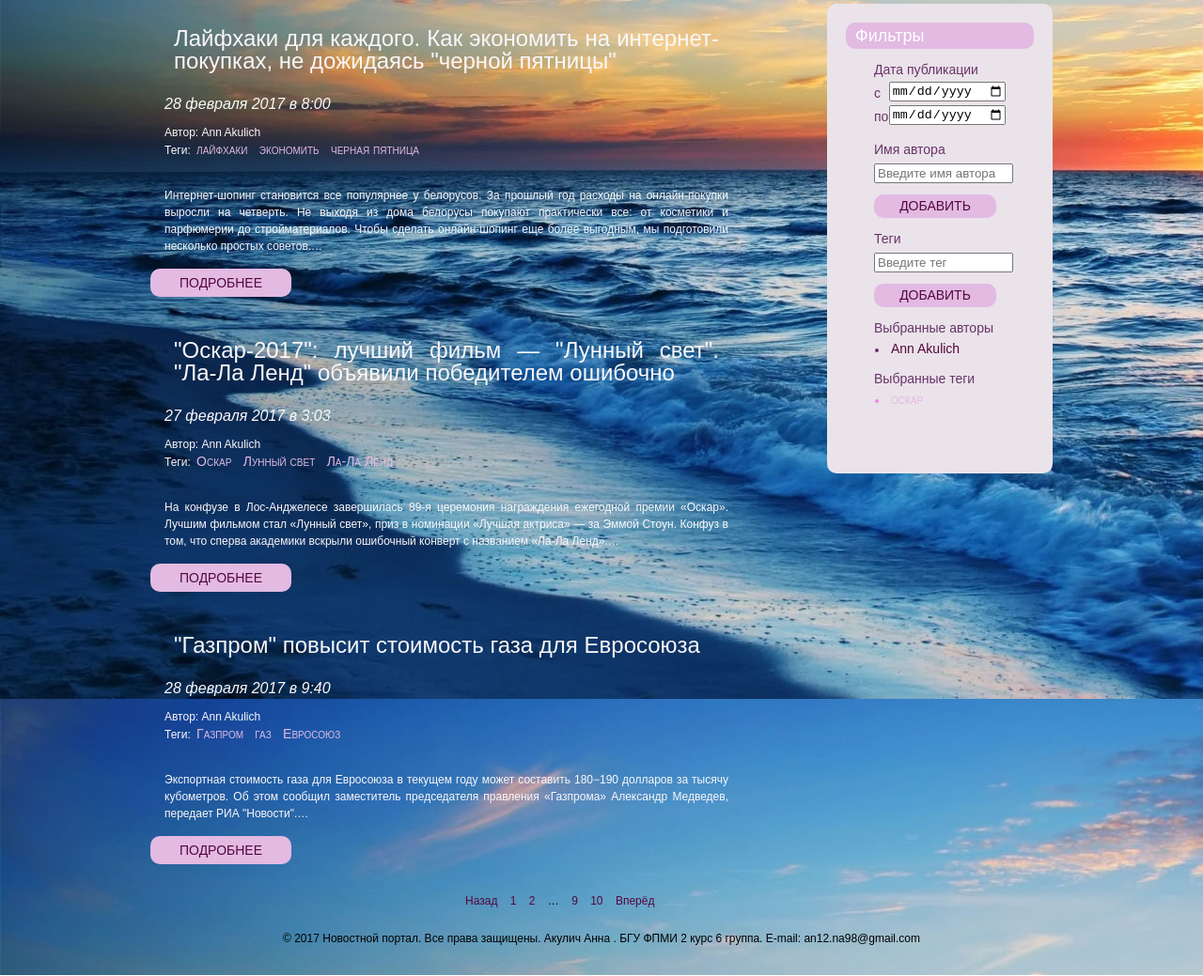
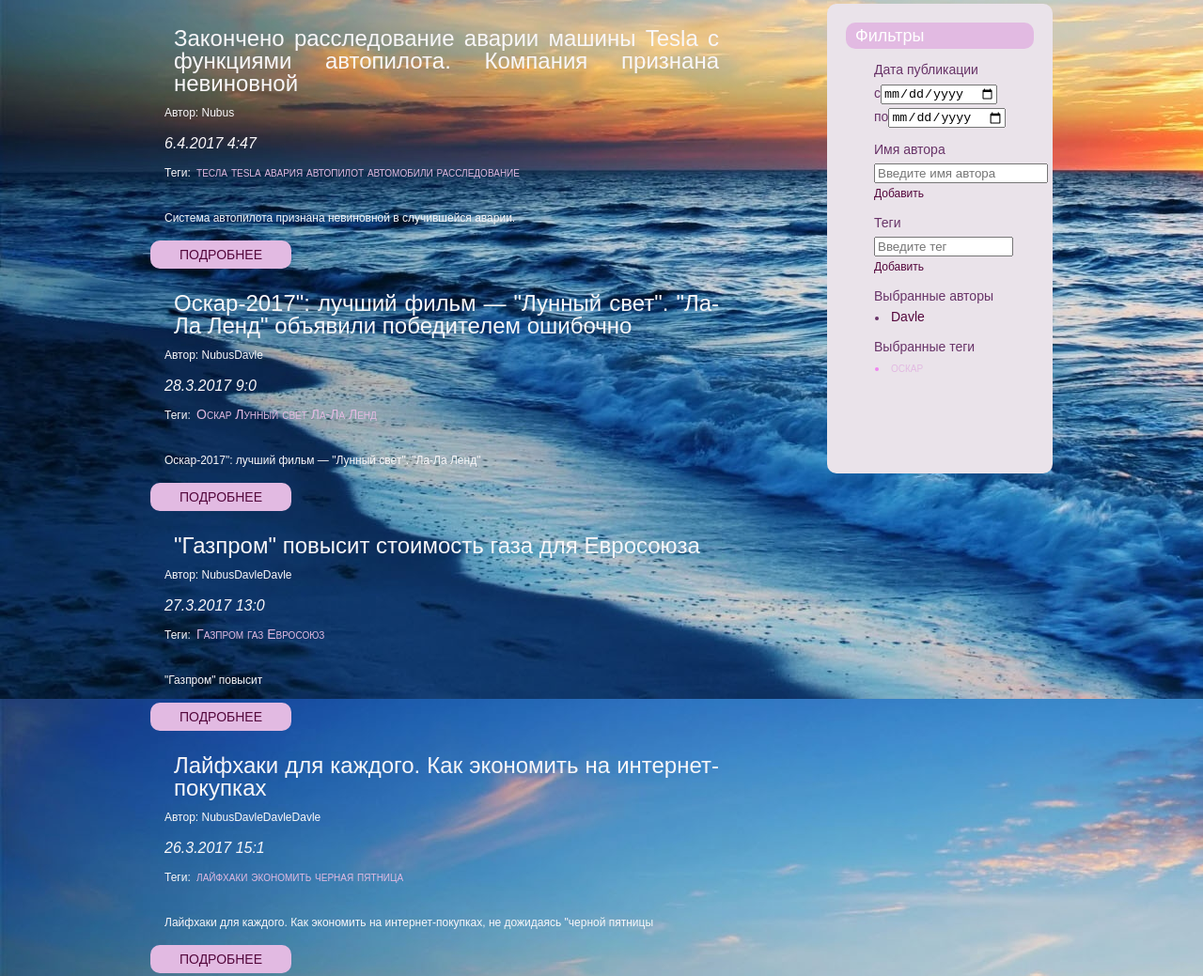
Before and after one commit to AnnShark/AnnAkulich, a plain HTML site: page UI/index.html in a window 1280 px wide. Shown: the part 336-1375 px from the top of the page at 94% size. Drawn offline with Linux system fonts and the light colour scheme.

Commit message:
git add c/up/UI/index.html

```diff
--- a/UI/index.html
+++ b/UI/index.html
@@ -3,12 +3,13 @@
 <head>
     <meta charset="UTF-8">
     <title>News portal</title>
+    <script src ="articles.js"></script>
     <link rel="stylesheet" type="text/css" href="styles.css">
 </head>
 <body>
 <header>
     <div class="user">
-        <div class="name"><p>Ann Akulich</p></div>
+        <div class="name"><p>Гость</p></div>
 
     </div>
     <hgroup>
@@ -16,90 +17,38 @@
         <h2>Актуальные новости</h2>
     </hgroup>
     <nav class="global">
-        <ul>
-            <li><a href=#>Главная</a></li>
-            <li><a href=#>Добавить/Редактировать новость</a></li>
-            <li><a href=#>Выйти</a></li>
+        <ul class = "buttons">
+            <li class = "buttons"><a href=#>Главная</a></li>
+            <li class = "buttons"><a href=#>Добавить/Редактировать новость</a></li>
+            <li class = "buttons"><a class="login"href=#>Выйти</a></li>
         </ul>
     </nav>
 </header>
 <div class="clearfix">
     <div class="content">
-        <article>
-            <header>
-                <h2>Лайфхаки для каждого. Как экономить на интернет-покупках, не дожидаясь "черной пятницы"</h2>
-                <div class="date">28 февраля 2017 в 8:00</div>
-                <footer>
-                    <span>Автор: </span><strong>Ann Akulich</strong>
-                    <span class="newLine">
-                        Теги:
-                        <a class="tags" href=#>лайфхаки</a>
-                        <a class="tags" href=#>экономить</a>
-                        <a class="tags" href=#>черная пятница</a>
-                    </span>
-                </footer>
-            </header>
-            <p>Интернет-шопинг становится все популярнее у белорусов. За прошлый год расходы на онлайн-покупки выросли на четверть. Не выходя из дома белорусы покупают практически все: от косметики и парфюмерии до стройматериалов. Чтобы сделать онлайн-шопинг еще более выгодным, мы подготовили несколько простых советов.&hellip;
-            </p>
-            <div><a class="button" href=#>Подробнее</a></div>
-        </article>
-        <article>
-            <header>
-                <h2>"Оскар-2017": лучший фильм — "Лунный свет". "Ла-Ла Ленд" объявили победителем ошибочно</h2>
-                <div class="date">27 февраля 2017 в 3:03</div>
-                <footer>
-                    <span>Автор: </span><strong>Ann Akulich</strong>
-                    <span class="newLine">
-                        Теги:
-                        <a class="tags" href=#>Оскар</a>
-                        <a class="tags" href=#>Лунный свет</a>
-                        <a class="tags" href=#>Ла-Ла Ленд</a>
-                    </span>
-                </footer>
-            </header>
-            <p>На конфузе в Лос-Анджелесе завершилась 89-я церемония награждения ежегодной премии «Оскар». Лучшим фильмом стал «Лунный свет», приз в номинации «Лучшая актриса» — за Эммой Стоун. Конфуз в том, что сперва академики вскрыли ошибочный конверт с названием «Ла-Ла Ленд».&hellip;
-            </p>
-            <a class="button" href=#>Подробнее</a>
-        </article>
-        <article>
-            <header>
-                <h2>"Газпром" повысит стоимость газа для Евросоюза</h2>
-                <div class="date">28 февраля 2017 в 9:40</div>
-                <footer>
-                    <span>Автор: </span><strong>Ann Akulich</strong>
-                    <span class="newLine">Теги:
-                        <a class="tags" href=#>Газпром</a>
-                        <a class="tags" href=#>газ</a>
-                        <a class="tags" href=#>Евросоюз</a>
-                    </span>
-                </footer>
-            </header>
-            <p>Экспортная стоимость газа для Евросоюза в текущем году может составить 180−190 долларов за тысячу кубометров. Об этом сообщил заместитель председателя правления «Газпрома» Александр Медведев, передает РИА "Новости".&hellip;
-            </p>
-            <a class="button" href=#>Подробнее</a>
-        </article>
+
     </div>
     <aside>
         <h2>Фильтры</h2>
-        <section class="dateFilter">
+        <section class="date-filter">
             <h3>Дата публикации</h3>
             <span>c<input type="date"></span>
             <span>по<input type="date"></span>
         </section>
-        <section class="authorNameFilter">
+        <section class="author-name-filter">
             <h3>Имя автора</h3>
             <span><input placeholder="Введите имя автора"></span>
-            <a class="smallButton" href=#>Добавить</a>
+            <a class="small-button" href=#>Добавить</a>
         </section>
         <section class="tagsFilter">
             <h3>Теги</h3>
             <span><input placeholder="Введите тег"></span>
-            <a class="smallButton" href=#>Добавить</a>
+            <a class="small-button" href=#>Добавить</a>
         </section>
         <section>
             <h3>Выбранные авторы</h3>
             <ul class="authors">
-                <li><a href=#>Ann Akulich</a></li>
+                <li><a href=#>Davle</a></li>
             </ul>
         </section>
         <section>
@@ -119,6 +68,23 @@
     <a href="#">10</a>
     <a href="#">Вперёд</a>
 </div>
+<template id = "article-temp">
+    <div class = "article" data-id = "id">
+        <header>
+            <h2 class = "title">Название новости</h2>
+            <div class = "author">Автор:&nbsp;</div>
+            <div class = "date">Дата</div>
+            <div>Теги:&nbsp;<span class = "tags">Список тегов</span></div>
+        </header>
+
+        <p class = "summary">Содержание</p>
+        <a class="button" href="#">Подробнее</a>
+        <div class = "article-actions"></div>
+    </div>
+</template>
+<template id = "tag-temp">
+    <span class = "tag">Тег</span>
+</template>
 <footer class=clearfix>
     <p class=copyright>&copy; 2017 <strong>Новостной портал</strong>. Все права защищены. <strong>Акулич Анна
         .</strong> БГУ ФПМИ 2 курс 6 группа. E-mail: an12.na98@gmail.com</p>
```
